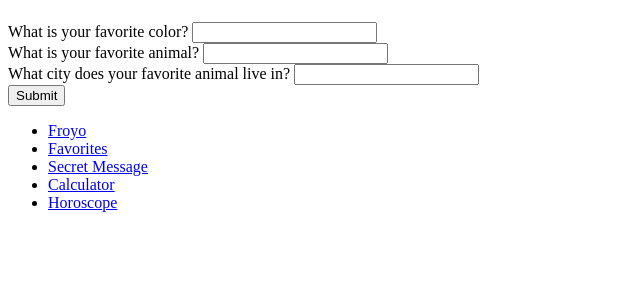
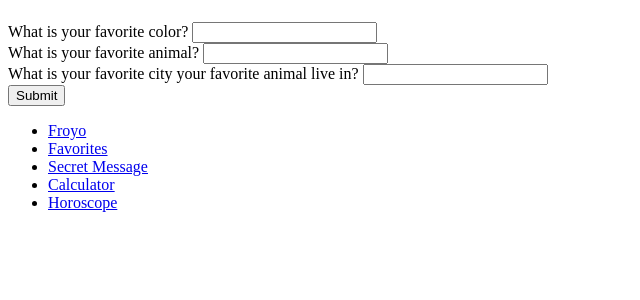
Before and after one commit to xcbhx/forms_templates, a Flask app: page /favorites in a window 1280 px wide. Shown: the part 58-358 px from the top of the page, without its empty margins (0-640 px from the left). Run offline with Flask 3, Linux system fonts and the light colour scheme.

```diff
--- a/templates/favorites.html
+++ b/templates/favorites.html
@@ -13,7 +13,7 @@
         <label for="animal">What is your favorite animal?</label>
         <input type="text" name="animal">
         <br/>
-        <label for="city">What city does your favorite animal live in?</label>
+        <label for="city">What is your favorite city your favorite animal live in?</label>
         <input type="text" name="city">
         <br/>
         <input type="submit" value="Submit">
```
